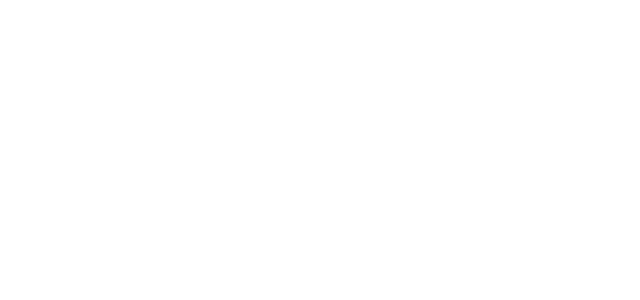
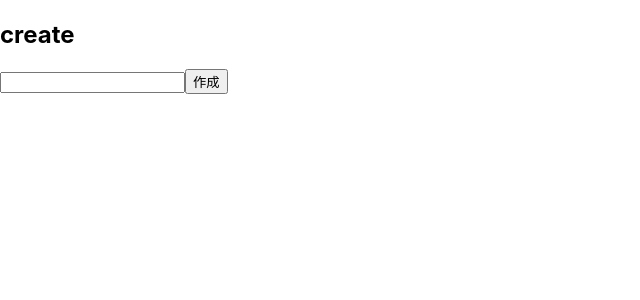
Before and after one commit to kunidesuyo/valomemo, a React (Create React App) app in the folder frontend/: page /create in a window 1280 px wide. Before the commit this address had no page. Shown: the top 300 px of the page, without its empty margins (0-640 px from the left). Built offline with nearby package versions, Linux system fonts and the light colour scheme.

Commit message:
create機能作成

```diff
--- a/frontend/src/App.js
+++ b/frontend/src/App.js
@@ -3,6 +3,7 @@
 import { BrowserRouter as Router, Route, Routes } from 'react-router-dom'
 import Connect from './components/Connect'
 import Read from './components/Read'
+import Create from './components/Create'
 
 
 function App() {
@@ -22,6 +23,7 @@
         <Routes>
           <Route path='connect' element={<Connect />} />
           <Route path='read' element={<Read />} />
+          <Route path='create' element={<Create />} />
         </Routes>
       </div>
     </Router>
--- /dev/null
+++ b/frontend/src/components/Create.js
@@ -0,0 +1,35 @@
+import React, { useEffect, useState } from 'react';
+import axios from 'axios';
+import { useNavigate } from 'react-router-dom';
+
+export default function Create() {
+  const [content, setContent] = useState([]);
+  let navigate = useNavigate();
+
+  //デバック
+  useEffect(() => {console.log(content)}, [content]);
+
+  const postData = () => {
+    var params = new URLSearchParams();
+    params.append("content", content);
+    //console.log(111);
+    axios.post('api/create', params)
+    .then((res) => {
+      //readにリダイレクト
+      console.log(res);
+      navigate('/read');
+    })
+    //navigate('/read');
+  }
+
+  return (
+    <div>
+      <h2>create</h2>
+      <form>
+        <input onChange={(e) => {setContent(e.target.value)}}/>
+        <input onClick={postData}  type="button" value="作成" />
+      </form>
+    </div>
+  )
+
+}
--- a/frontend/src/components/Read.js
+++ b/frontend/src/components/Read.js
@@ -4,7 +4,7 @@
 export default function Read() {
   const [APIData, setAPIData] = useState([]);
   useEffect(() => {
-    axios.get(`/api/read`)
+    axios.get('/api/read')
     .then((res) => {
       //console.log(res.data[0]);
       setAPIData(res.data);
```
Also changed, not shown: 1 other file (tests, documents, lock files or other folders).
